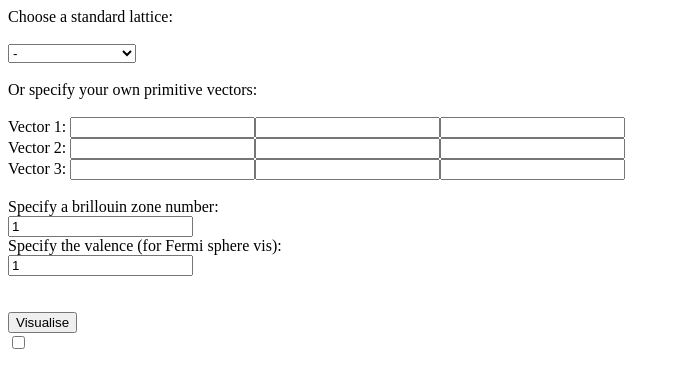
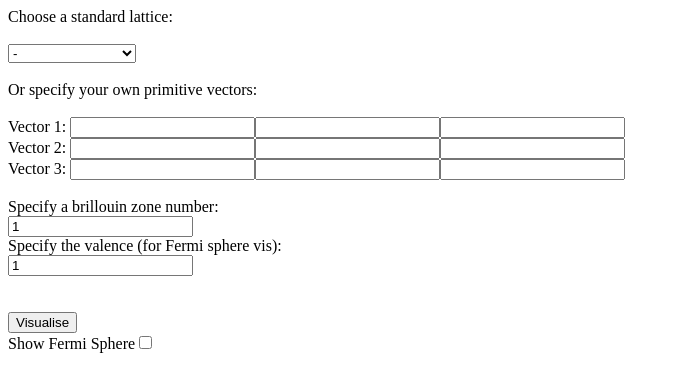
Before and after one commit to tobycrisford/bravais-lattice-fermi-surfaces, a website built with Parcel: page index.html in a window 1280 px wide. Shown: the whole page, without its empty margins (0-680 px from the left). Built offline with nearby package versions, Linux system fonts and the light colour scheme.

Commit message:
Labelling fermi sphere toggle

```diff
--- a/index.html
+++ b/index.html
@@ -20,7 +20,7 @@
             <input id="test-button" type="button" value="Visualise">
         </div>
         <div id="status"></div>
-        <div id="sphere_toggle"></div>
+        <div id="sphere_toggle">Show Fermi Sphere</div>
         <div id="output"></div>
     </body>
 </html>
```
